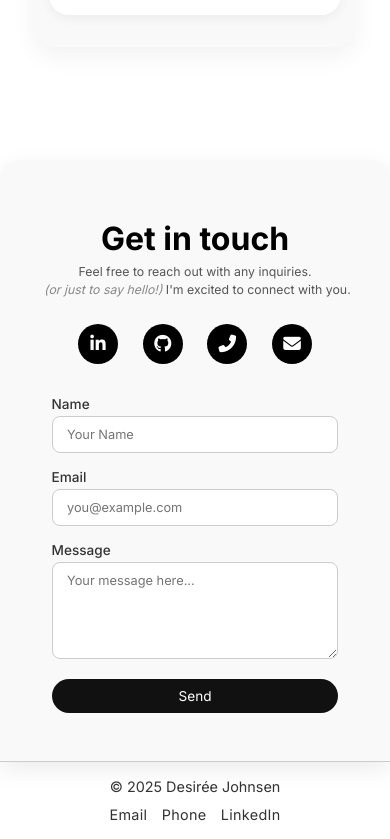
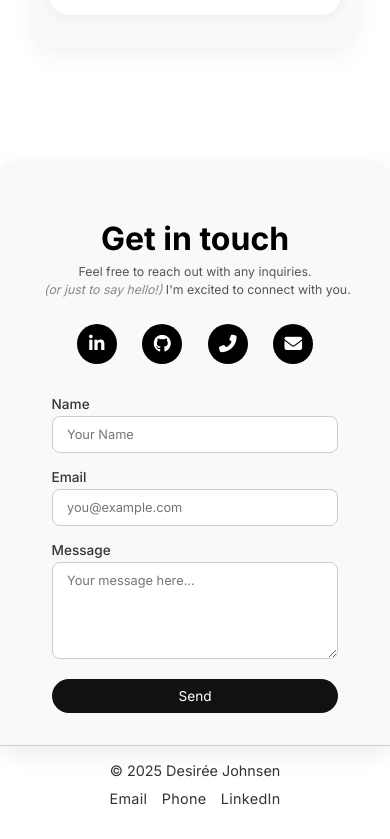
Before and after one commit to desjohnsen/portfolio, a React (Vite) app: page / in a window 390 px wide. Shown: the part 2933-3772 px from the top of the page. Built offline with nearby package versions, Linux system fonts and the light colour scheme.

Commit message:
feat: refine mobile contact layout

```diff
--- a/src/styles/Contact.css
+++ b/src/styles/Contact.css
@@ -254,7 +254,7 @@
   }
 
   .contact-icons {
-    gap: 1.54rem;
+    gap: 1.6rem;
   }
 
   .contact-icons a {
@@ -278,6 +278,5 @@
     padding: 0.5rem 2rem;
     font-size: 0.85rem;
     margin-inline: auto;
-    margin-bottom: 1rem;
   }
 }
```
